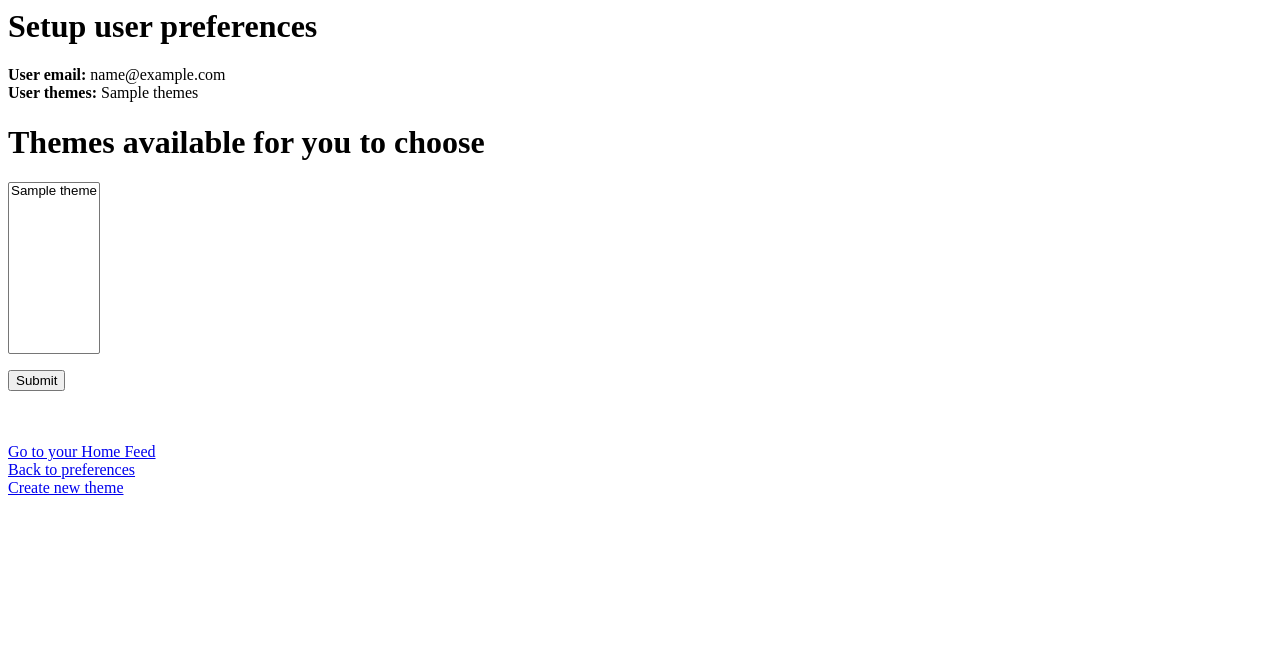
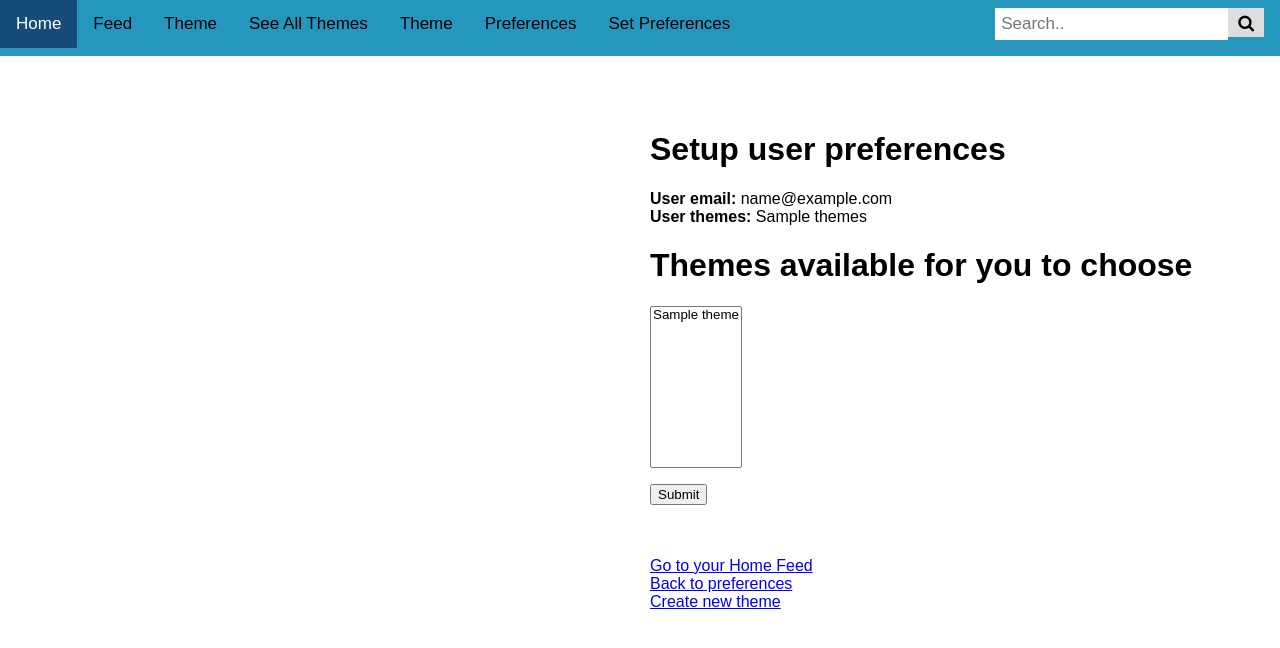
Before and after one commit to ankitguptaswe/APAD-Vaccination-Reviews, a Flask app: template templates/preferences_set.html in a window 1280 px wide. Shown: the top 648 px of the page. Run offline with Flask 2, Linux system fonts and the light colour scheme; the template is opened without the code that fills it: most values are stand-ins (such as "Sample title", 1, 10 or a date in 2020).

Commit message:
set preferences added nav bar base

```diff
--- a/templates/preferences_set.html
+++ b/templates/preferences_set.html
@@ -1,7 +1,37 @@
 <html>
+<head>
+<link rel="stylesheet" href="https://cdnjs.cloudflare.com/ajax/libs/font-awesome/4.7.0/css/font-awesome.min.css">
+<link href="alternatesearchstyle.css" rel="stylesheet" type="text/css"/>
+    <style>
+* {box-sizing: border-box;}
+    </style>
+</head>
+<body>
 
-<body>
-  <h1>Setup user preferences</h1>
+
+<div class="topnav">
+  <a class="active" href="#home">Home</a>
+  <a href="#Feed">Feed</a>
+  <a href="#Create Theme">Theme</a>
+  <a href="#See All Themes">See All Themes</a>
+  <a href="#Themes">Theme</a>
+  <a href="#Preferences">Preferences</a>
+  <a href="#Set Preferences">Set Preferences</a>
+  <div class="search-container">
+    <form action="/action_page.php">
+      <input type="text" placeholder="Search.." name="search">
+      <button type="submit"><i class="fa fa-search"></i></button>
+    </form>
+  </div>
+</div>
+
+
+<br>
+<br>
+<br>
+
+<div style="padding-left:650px">
+  <h1 >Setup user preferences</h1>
   <b>User email: </b>  {{details['email']}}
     <br>
   <b>User themes: </b>  {{details['themes']}}
@@ -23,6 +53,6 @@
 <a href="{{ url_for('preferences_show') }}">Back to preferences</a><br>
   <a href="{{ url_for('create_theme') }}">Create new theme</a>
 
-</body>
+</div>
 
 </html>
```
